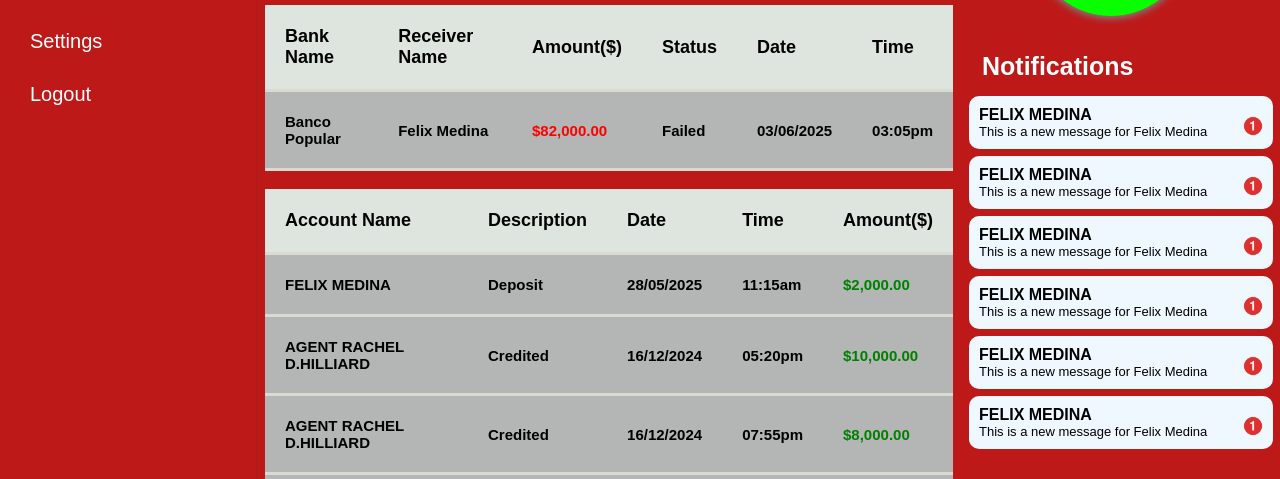
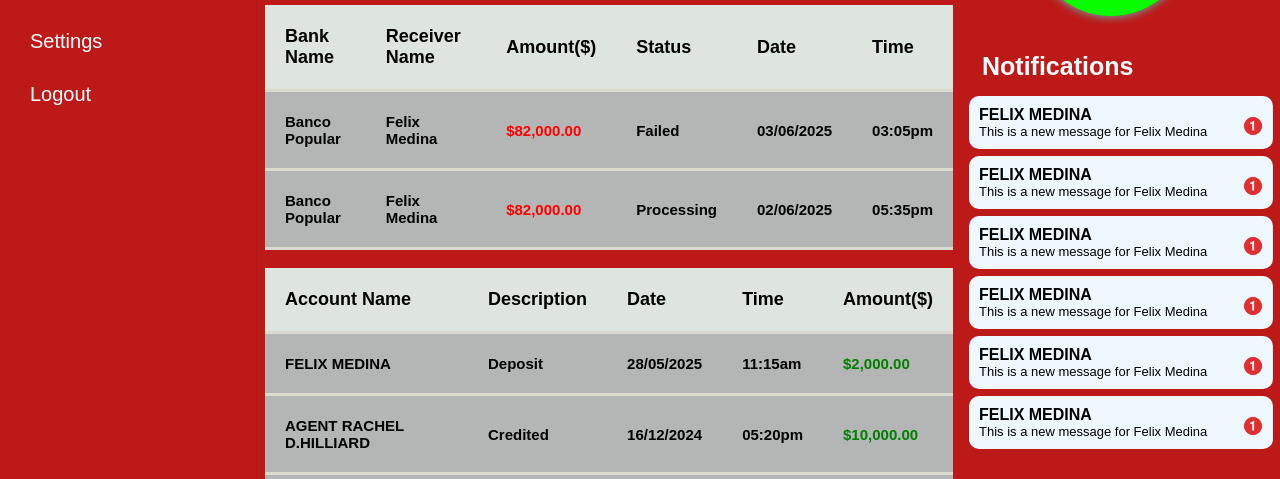
Before and after one commit to Anderson-Laura/ashleylynn, a plain HTML site: page main.html in a window 1280 px wide. Shown: the part 321-800 px from the top of the page. Drawn offline with Linux system fonts and the light colour scheme.

Commit message:
just one

```diff
--- a/main.html
+++ b/main.html
@@ -67,6 +67,15 @@
                             <td>03/06/2025</td>
                             <td>03:05pm</td>
                         </tr>
+                        <tr>
+                            <td>Banco Popular</td>
+                            <td>Felix Medina</td>
+                            <td class="red">$82,000.00</td>
+                            <td>Processing</td>
+                            <td>02/06/2025</td>
+                            <td>05:35pm</td>
+                        </tr>
+                    </table>
                     </table>
                     <br>
                     <table>
```
